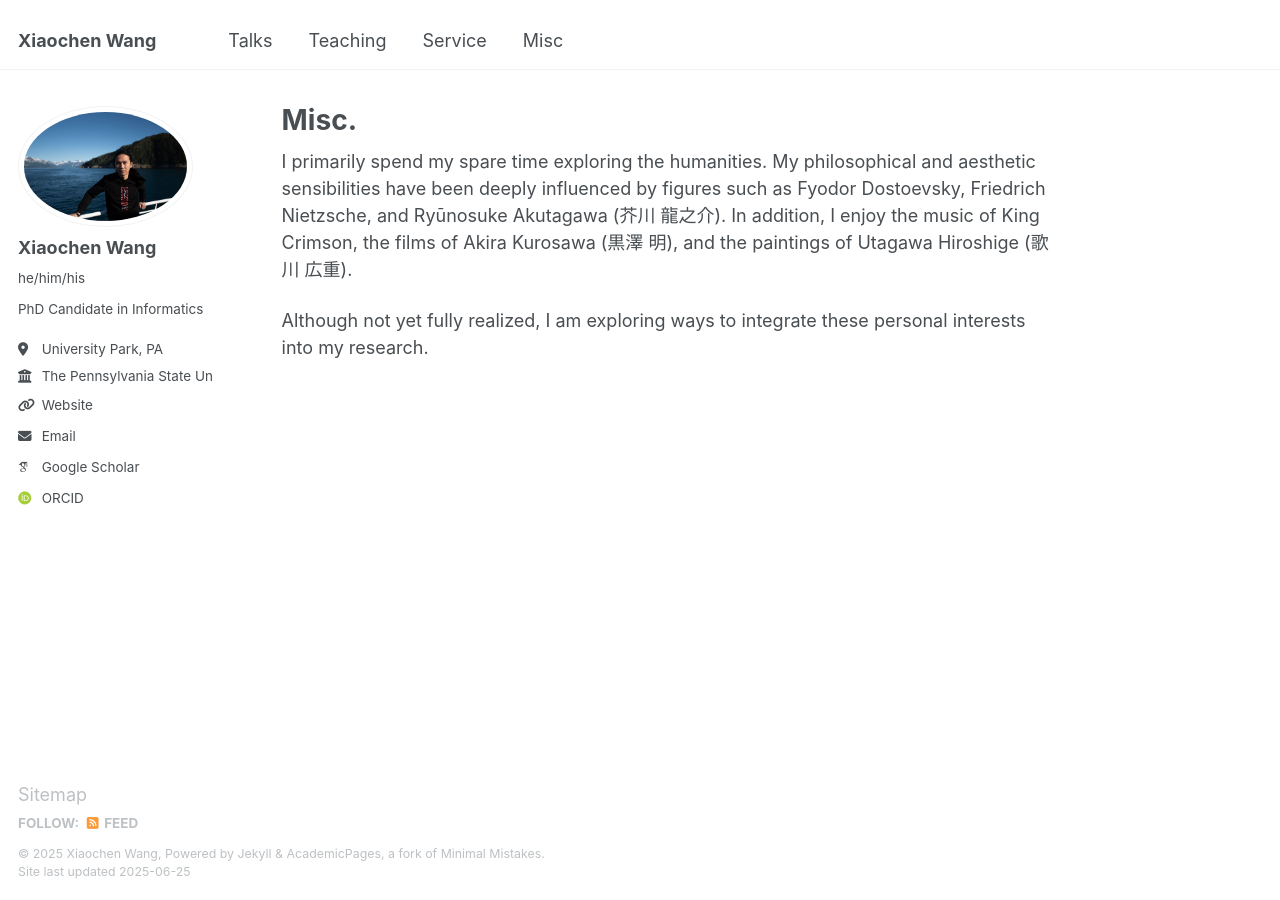
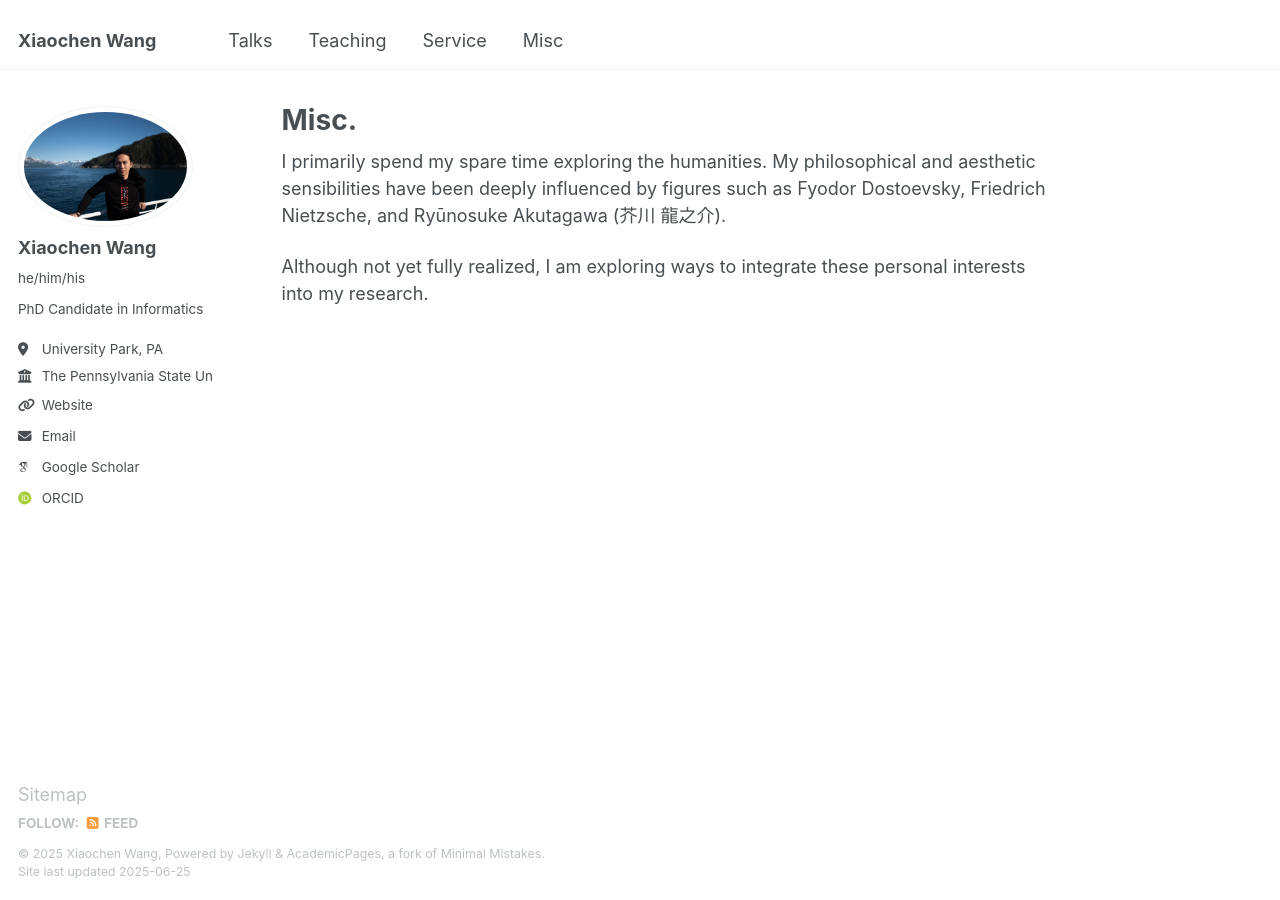
Before and after one commit to XiaochenWang-PSU/XiaochenWang-PSU.github.io, a Jekyll site: the page built from _pages/misc.md, in a window 1280 px wide. Built offline with Jekyll 4.4.1, drawn with Linux system fonts in a browser that asks for light colours; some web fonts are replaced.

Commit message:
Update misc.md

```diff
--- a/_pages/misc.md
+++ b/_pages/misc.md
@@ -8,6 +8,8 @@ redirect_from:
 ---
 
 
-I primarily spend my spare time exploring the humanities. My philosophical and aesthetic sensibilities have been deeply influenced by figures such as Fyodor Dostoevsky, Friedrich Nietzsche, and Ryūnosuke Akutagawa (芥川 龍之介). In addition, I enjoy the music of King Crimson, the films of Akira Kurosawa (黒澤 明), and the paintings of Utagawa Hiroshige (歌川 広重).
+I primarily spend my spare time exploring the humanities. My philosophical and aesthetic sensibilities have been deeply influenced by figures such as Fyodor Dostoevsky, Friedrich Nietzsche, and Ryūnosuke Akutagawa (芥川 龍之介).
+
+<!-- In addition, I enjoy the music of King Crimson, the films of Akira Kurosawa (黒澤 明), and the paintings of Utagawa Hiroshige (歌川 広重). -->
 
 Although not yet fully realized, I am exploring ways to integrate these personal interests into my research.
```
